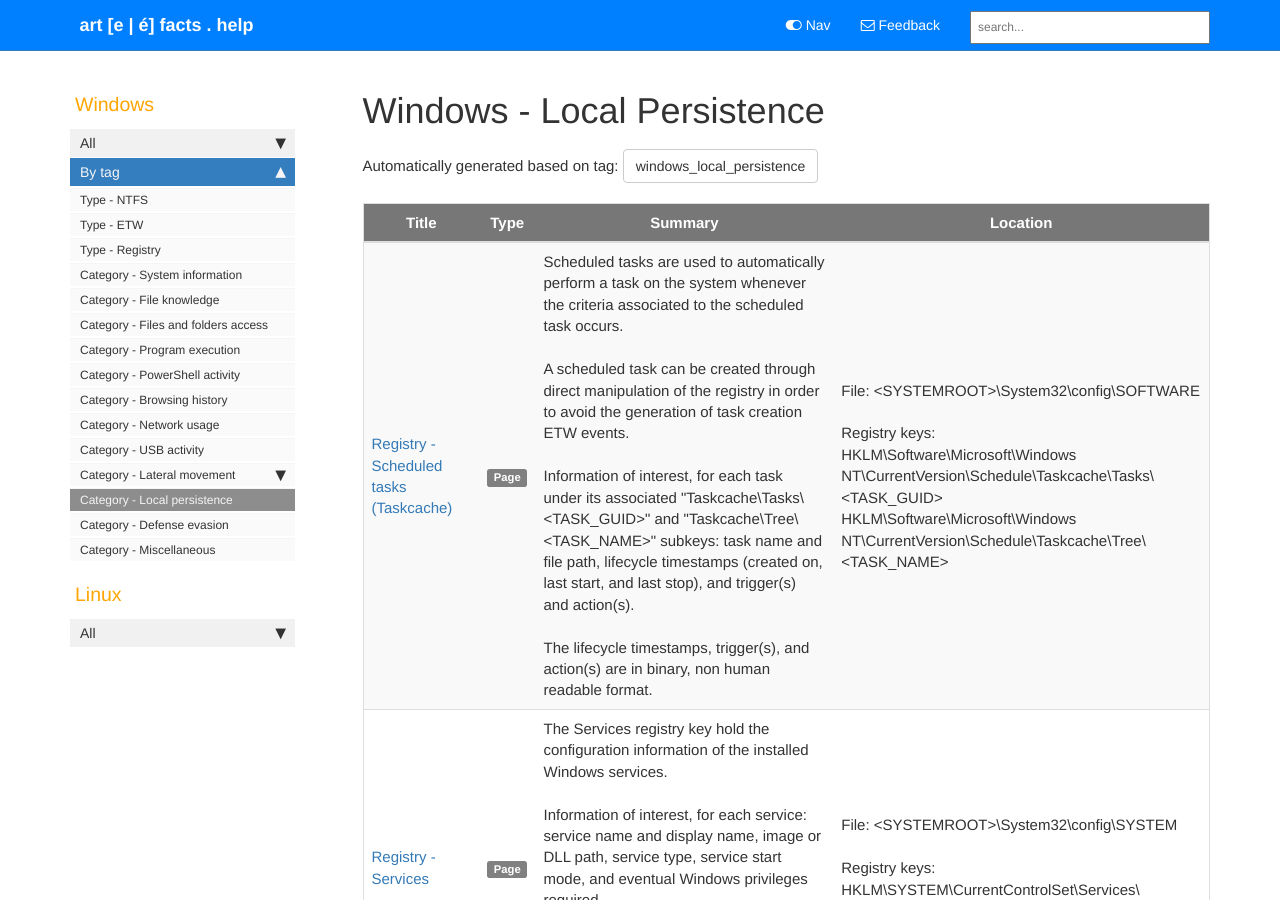
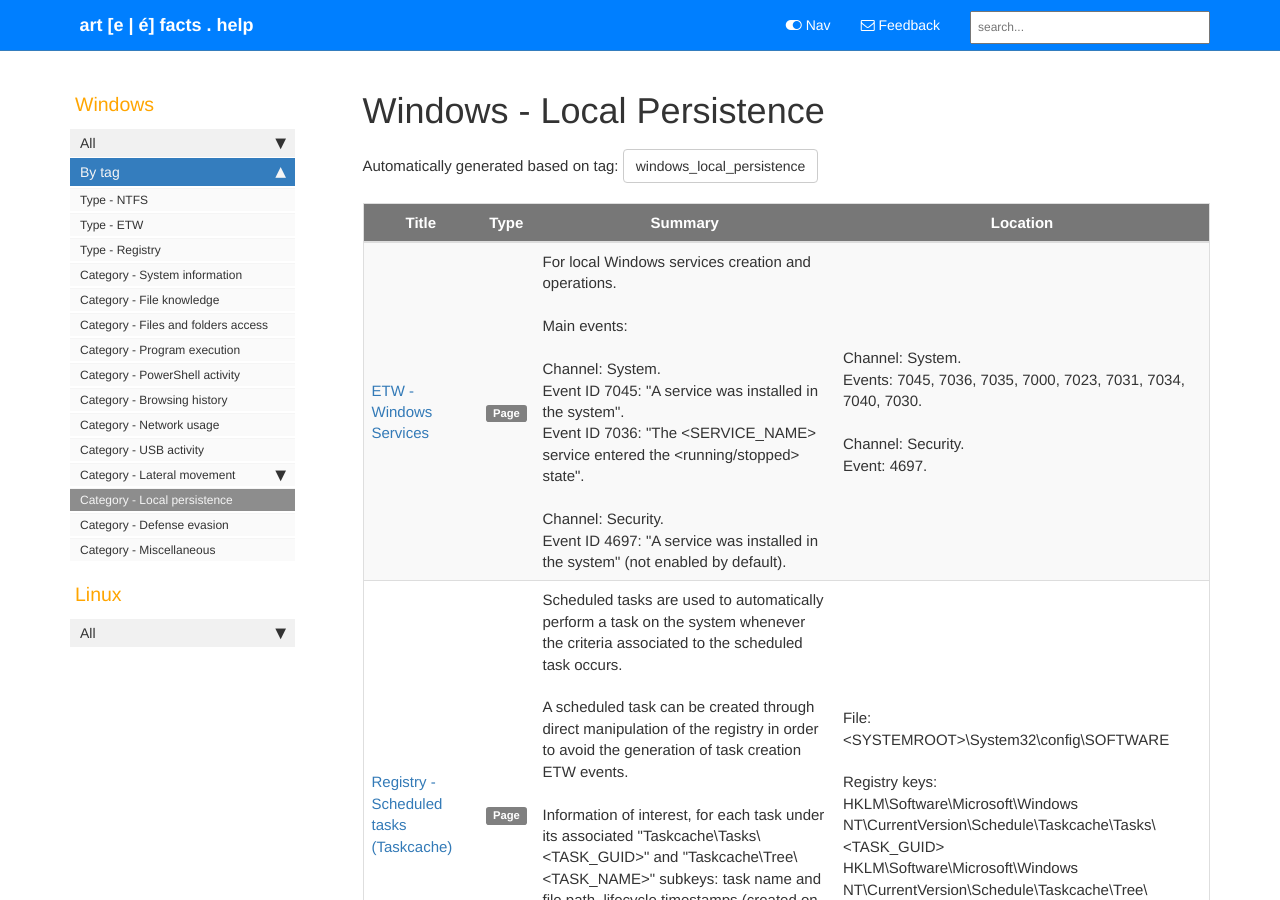
Before and after one commit to Qazeer/artefacts.help, a Jekyll site: the page built from pages/tags/tag_windows_local_persistence.md, in a window 1280 px wide and 900 px high. Built offline with Jekyll 4.4.1, drawn with Linux system fonts in a browser that asks for light colours; our own code applies the rules of GitHub Pages for plain Markdown files; comment, search, counter and statistics services are not loaded; part of the change alters nothing that is shown.

Commit message:
[Artefact] ETW Services - init

```diff
--- a/_data/sidebars/sidebar.yml
+++ b/_data/sidebars/sidebar.yml
@@ -110,6 +110,10 @@ entries:
 
       - title: Devices and USB activity
         url: /windows_etw_usb_activity.html
+        output: web
+
+      - title: Windows Services
+        url: /windows_etw_services.html
         output: web
 
     - title: Registry
--- /dev/null
+++ b/pages/windows/etw_services.md
@@ -0,0 +1,34 @@
+---
+title: ETW - Windows Services
+summary: 'For local Windows services creation and operations.\n\nMain events:\n\nChannel: System.\nEvent ID 7045: "A service was installed in the system".\nEvent ID 7036: "The <SERVICE_NAME> service entered the <running/stopped> state".\n\nChannel: Security.\nEvent ID 4697: "A service was installed in the system" (not enabled by default).'
+keywords: Windows service, services, installed, running, stopped, 7045, 7036, 7035, 7000, 7023, 7031, 7034, 7040, 7030, 4697
+tags:
+  - windows_etw
+  - windows_lateral_movement
+  - windows_lateral_movement_dst
+  - windows_local_persistence
+location: 'Channel: System.\nEvents: 7045, 7036, 7035, 7000, 7023, 7031, 7034, 7040, 7030.\n\nChannel: Security.\nEvent: 4697.'
+last_updated: 2024-01-19
+sidebar: sidebar
+permalink: windows_etw_services.html
+folder: windows
+---
+
+### Overview
+
+| Channel | Conditions | Events |
+|---------|------------|--------|
+| `System` <br><br> Provider: `Service Control Manager`. | Default configuration. | Event `7045: A service was installed in the system`. <br><br> Logged whenever a Windows service is created on the machine. <br><br> Information of interest: <br> - Domain and username of the user that installed the service (often the `NT AUTHORITY\SYSTEM` account). <br> - Name, binary path, type, start type and executing account of the created service. |
+| `Security` | Introduced in `Windows Server 2016` and `Windows 10`. <br><br> Requires: <br> `Audit: Force audit policy subcategory settings` to be enabled. <br> And `Other Object Access Events` set to `Success(, Failure)`. | Event `4697: A service was installed in the system`. <br><br> Logged whenever a Windows service is created on the machine. <br><br> Information of interest: <br> - Domain, username and Logon ID of the user that installed the service (often the `NT AUTHORITY\SYSTEM` account). <br> - Name, binary path, type, start type and executing account of the created service. <br><br> Legacy (`Windows Server 2003` and `Windows XP`): <br> Event `601: Attempt to install service`. |
+| `System` <br><br> Provider: `Service Control Manager`. | Default configuration. | Event `7036: The <SERVICE_NAME> service entered the <running/stopped> state`. <br><br> Logged whenever a Windows service is effectively stated / stopped. <br><br> Information of interest: the name of the service impacted and the account used to instruct the service to start / stop. |
+| `System` <br><br> Provider: `Service Control Manager`. | Logged only on <= `Windows XP` and `Windows Server 2003`. | Event `7035: The <SERVICE_NAME> service was successfully sent a <start/stop> control`. <br><br> Logged whenever a Windows service is instructed to start / stop. <br><br> Information of interest: the name of the service impacted. The account used to instruct the service to start / stop does not appear to be consistently logged. |
+| `System` <br><br> Provider: `Service Control Manager`. | Default configuration. | Event `7000: The <SERVICE_NAME> service failed to start due to the following error: <ERROR>`. <br><br> Logged whenever a Windows service fails to start due to an error (such as an invalid / not found binary path, a driver that was blocked from running, etc.). <br><br> Information of interest: the name of the service. |
+| `System` <br><br> Provider: `Service Control Manager`. | Default configuration. | Event `7023: The <SERVICE_NAME> service failed terminated with the following error: <ERROR>`. <br><br> Logged whenever a Windows service terminate with an error. <br><br> Information of interest: the name of the service. |
+| `System` <br><br> Provider: `Service Control Manager`. | Default configuration. | Event `7031: The <SERVICE_NAME> service terminated unexpectedly. It has done this <NUMBER_OF_FAILURES> time(s). The following corrective action will be taken in <SECONDS> milliseconds. <ACTION>`. <br><br> Logged whenever a Windows service terminate unexpectedly. The usual corrective action is to restart the service ("The following corrective action will be taken in 1000 milliseconds: Restart the service"). <br><br> Information of interest: the name of the service. |
+| `System` <br><br> Provider: `Service Control Manager`. | Default configuration. | Event `7034: The <SERVICE_NAME> service terminated unexpectedly. It has done this <NUMBER_OF_FAILURES> time(s)`. <br><br> Logged whenever a Windows service terminate unexpectedly. <br><br> Information of interest: the name of the service. |
+| `System` <br><br> Provider: `Service Control Manager`. | Default configuration. | Event `7040: The start type of the <SERVICE_NAME> service was changed from demand <OLD_START_TYPE> to <NEW_START_TYPE>`. <br><br> Logged whenever there is a change to a service start type. <br><br> Information of interest: the name of the service impacted and the account that modified the service start type. |
+| `System` <br><br> Provider: `Service Control Manager`. | Introduced in `Windows Vista` and `Windows Server 2008`. | Event `7030: The <SERVICE_NAME> service is marked as an interactive service`. <br><br> Logged whenever a service is configured as an interactive service, which is not supported since `Windows Vista` and `Windows Server 2008 (du to security risks posed by interactive services). <br><br> Information of interest: the name of the service. |
+
+### References
+
+  - [Tony Phipps - SIEM - Notable-Event-IDs](https://github.com/TonyPhipps/SIEM/blob/master/Notable-Event-IDs.md#system-events)
```
